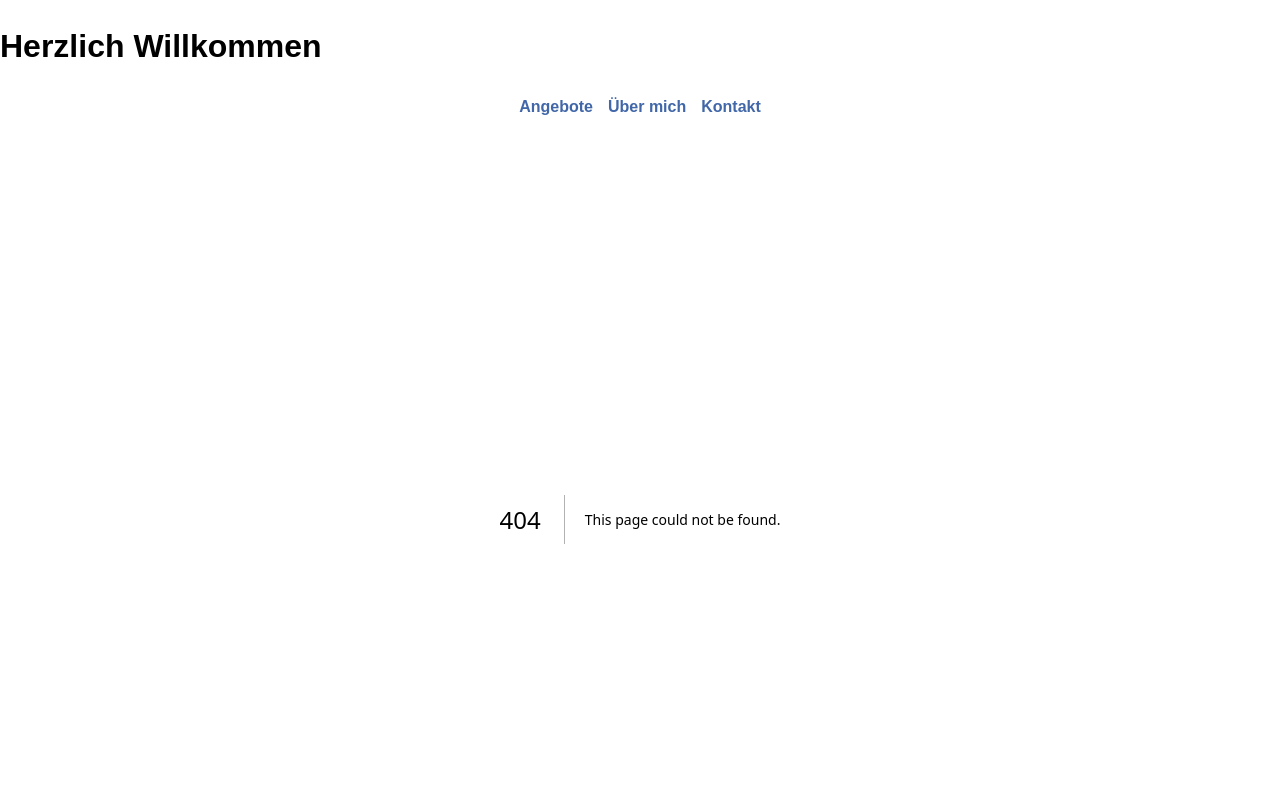
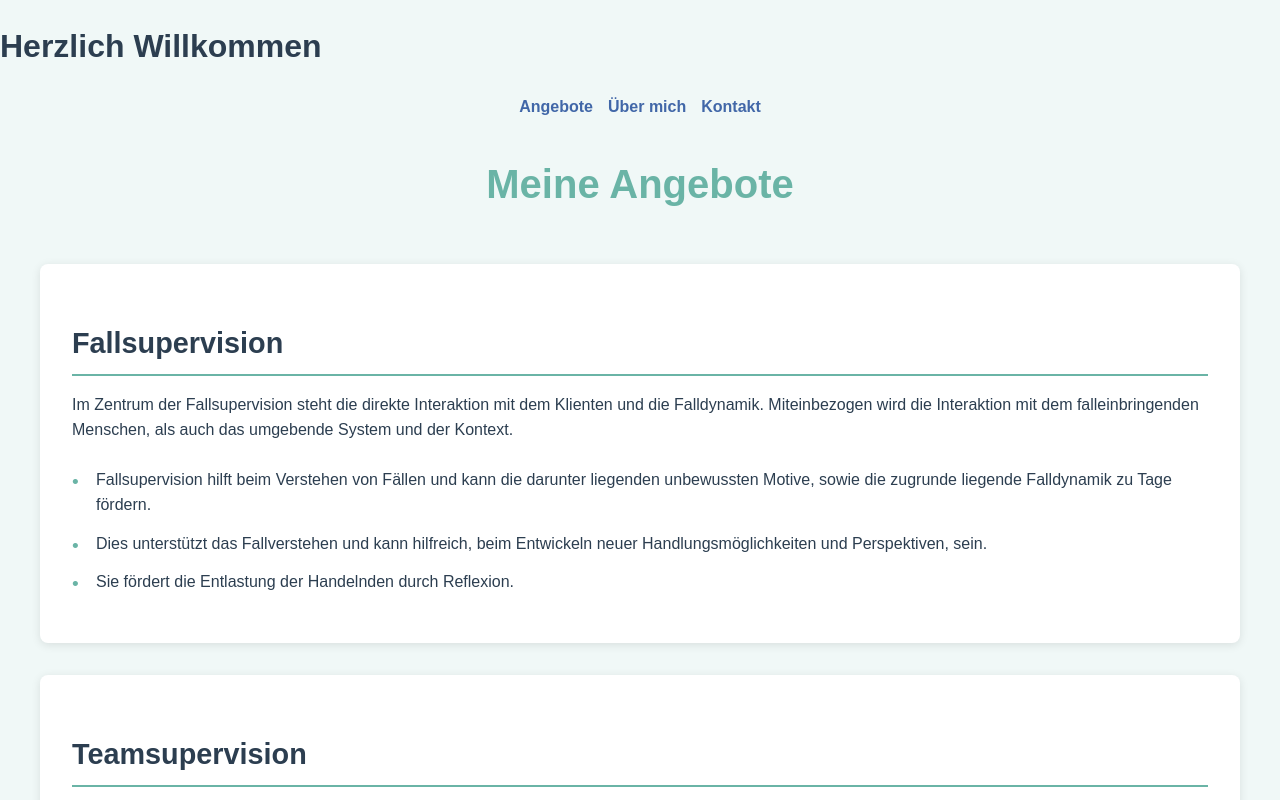
Before and after one commit to cc-co-code/koehler-supervision, a Next.js app: page /angebote in a window 1280 px wide. Before the commit this address had no page. Shown: the top 800 px of the page. Built offline with nearby package versions, Linux system fonts and the light colour scheme.

Commit message:
angebote seite ist mit inhalt befüllt

```diff
--- /dev/null
+++ b/components/AngebotePage.tsx
@@ -0,0 +1,79 @@
+// angebote.tsx
+import React from "react";
+
+type ServiceProps = {
+  title: string;
+  description: string;
+  bulletPoints?: string[];
+};
+
+const ServiceCard = ({ title, description, bulletPoints }: ServiceProps) => (
+  <div className="service-card">
+    <h2 className="service-title">{title}</h2>
+    <p className="service-description">{description}</p>
+    {bulletPoints && bulletPoints.length > 0 && (
+      <ul className="bullet-list">
+        {bulletPoints.map((point, index) => (
+          <li key={index} className="bullet-item">
+            {point}
+          </li>
+        ))}
+      </ul>
+    )}
+  </div>
+);
+
+export default function Angebote() {
+  return (
+    <div className="container">
+      <h1 className="title">Meine Angebote</h1>
+
+      <ServiceCard
+        title="Fallsupervision"
+        description="Im Zentrum der Fallsupervision steht die direkte Interaktion mit dem Klienten und die Falldynamik. Miteinbezogen wird die Interaktion mit dem falleinbringenden Menschen, als auch das umgebende System und der Kontext."
+        bulletPoints={[
+          "Fallsupervision hilft beim Verstehen von Fällen und kann die darunter liegenden unbewussten Motive, sowie die zugrunde liegende Falldynamik zu Tage fördern.",
+          "Dies unterstützt das Fallverstehen und kann hilfreich, beim Entwickeln neuer Handlungsmöglichkeiten und Perspektiven, sein.",
+          "Sie fördert die Entlastung der Handelnden durch Reflexion.",
+        ]}
+      />
+
+      <ServiceCard
+        title="Teamsupervision"
+        description="In der Teamsupervision steht das Team und Teamthemen im Mittelpunkt. In der Teamsupervision ist beispielsweise die Klärung von:"
+        bulletPoints={[
+          "Rolle, Aufgabe und dazugehörigen Strukturen",
+          "Konflikte innerhalb eines Teams können in konstruktiver Art und Weise und im geschützten Rahmen bearbeitet werden, so dass sich die Teamsituation verbessert und die Arbeitszufriedenheit sich wieder erhöht.",
+        ]}
+      />
+
+      <ServiceCard
+        title="Gruppensupervision"
+        description="In der Gruppensupervision kommen Menschen aus ähnlichen beruflichen Feldern zusammen und besprechen und reflektieren gemeinsam Fälle. Durch den gemeinsamen Austausch und die Reflexion wird die eigene berufliche Sicht überprüft und es ergeben sich neue Perspektiven und Handlungsoptionen."
+      />
+
+      <ServiceCard
+        title="Einzelsupervision"
+        description="In der Einzelsupervision werden individuelle Anliegen der Supervisanden bearbeitet. Etwa:"
+        bulletPoints={[
+          "die eigenen Stärken und Ressourcen herauszuarbeiten",
+          "Lösungswege für berufliche Herausforderungen zu finden",
+          "die eigene Berufsidentität zu stärken",
+          "und vieles mehr",
+        ]}
+      />
+
+      <ServiceCard
+        title="Coaching"
+        description="Berufliches Coaching ist ein Beratungsformat für Führungskräfte, die ihre eigene Rolle reflektieren und gestalten möchten. Die ihre Führungskompetenzen erweitern und ihre Fähigkeiten und persönlichen Bedürfnisse vergegenwärtigen. Themen können sein:"
+        bulletPoints={[
+          "Klarheit und Stärkung der eigenen Rolle",
+          "den eignen Führungsstil zu reflektieren",
+          "Veränderungen zu initiieren",
+          "berufliche Neuorientierung oder Entscheidungsfindung",
+          "und vieles mehr",
+        ]}
+      />
+    </div>
+  );
+}
--- a/components/Header.tsx
+++ b/components/Header.tsx
@@ -1,5 +1,6 @@
 import React from "react";
 import { useState } from "react";
+import Link from "next/link"; // Füge diesen Import hinzu
 
 type HeaderProps = {
   title: string;
@@ -25,9 +26,9 @@ export default function Header({ title }: HeaderProps) {
       </button>
       <nav className={`nav ${isMenuOpen ? "open" : ""}`}>
         {navItems.map((item) => (
-          <a key={item.path} href={item.path}>
+          <Link key={item.path} href={item.path}>
             {item.label}
-          </a>
+          </Link>
         ))}
       </nav>
     </header>
--- /dev/null
+++ b/pages/angebote.tsx
@@ -0,0 +1,5 @@
+import Angebote from "@/components/AngebotePage";
+
+export default function AngebotePage() {
+  return <Angebote />;
+}
--- a/styles/globals.css
+++ b/styles/globals.css
@@ -84,7 +84,77 @@ nav a:hover {
 .menu-button {
   display: none;
 }
-/* 📏 Responsives Design */
+
+/* Füge diese Styles zu deiner global.css hinzu */
+
+/* 📦 Angebote Container */
+.container {
+  max-width: 1200px;
+  margin: 2rem auto;
+  padding: 0 2rem;
+}
+
+/* 🎯 Angebote Titel */
+.title {
+  color: var(--primary-color);
+  text-align: center;
+  font-size: 2.5rem;
+  margin-bottom: 3rem;
+  font-weight: bold;
+}
+
+/* 🎨 Service Cards */
+.service-card {
+  background-color: white;
+  border-radius: 8px;
+  padding: 2rem;
+  margin-bottom: 2rem;
+  box-shadow: 0 2px 10px rgba(0, 0, 0, 0.1);
+  transition: transform 0.3s ease, box-shadow 0.3s ease;
+}
+
+.service-card:hover {
+  transform: translateY(-5px);
+  box-shadow: 0 4px 15px rgba(0, 0, 0, 0.15);
+}
+
+/* 📝 Service Titel */
+.service-title {
+  color: var(--text-color);
+  font-size: 1.8rem;
+  margin-bottom: 1rem;
+  border-bottom: 2px solid var(--primary-color);
+  padding-bottom: 0.5rem;
+}
+
+/* 📄 Service Beschreibung */
+.service-description {
+  color: var(--text-color);
+  line-height: 1.6;
+  margin-bottom: 1.5rem;
+}
+
+/* 📋 Aufzählungsliste */
+.bullet-list {
+  list-style-type: none;
+  padding-left: 0;
+}
+
+.bullet-item {
+  margin-bottom: 0.8rem;
+  padding-left: 1.5rem;
+  position: relative;
+}
+
+.bullet-item::before {
+  content: "•";
+  color: var(--primary-color);
+  font-size: 1.2rem;
+  position: absolute;
+  left: 0;
+}
+
+/* 📱 Responsives Design */
 @media (max-width: 768px) {
   body {
     font-size: 16px;
@@ -93,6 +163,7 @@ nav a:hover {
   .header {
     font-size: 1rem;
   }
+
   .content-container {
     flex-direction: column;
   }
@@ -100,6 +171,7 @@ nav a:hover {
   .intro-text {
     width: 100%;
   }
+
   .footer {
     font-size: 12px;
   }
@@ -128,4 +200,23 @@ nav a:hover {
   nav.open {
     display: flex;
   }
+
+  /* Angebote responsive Styles */
+  .container {
+    padding: 0 1rem;
+    margin: 1rem auto;
+  }
+
+  .title {
+    font-size: 2rem;
+    margin-bottom: 2rem;
+  }
+
+  .service-card {
+    padding: 1.5rem;
+  }
+
+  .service-title {
+    font-size: 1.5rem;
+  }
 }
```
Also changed, not shown: components/AboutMePage.tsx (deleted), components/ContactPage.tsx (deleted), components/Kontakt.tsx (added), components/SupervisionPage.tsx (deleted), components/ÜberMich.tsx (added).
